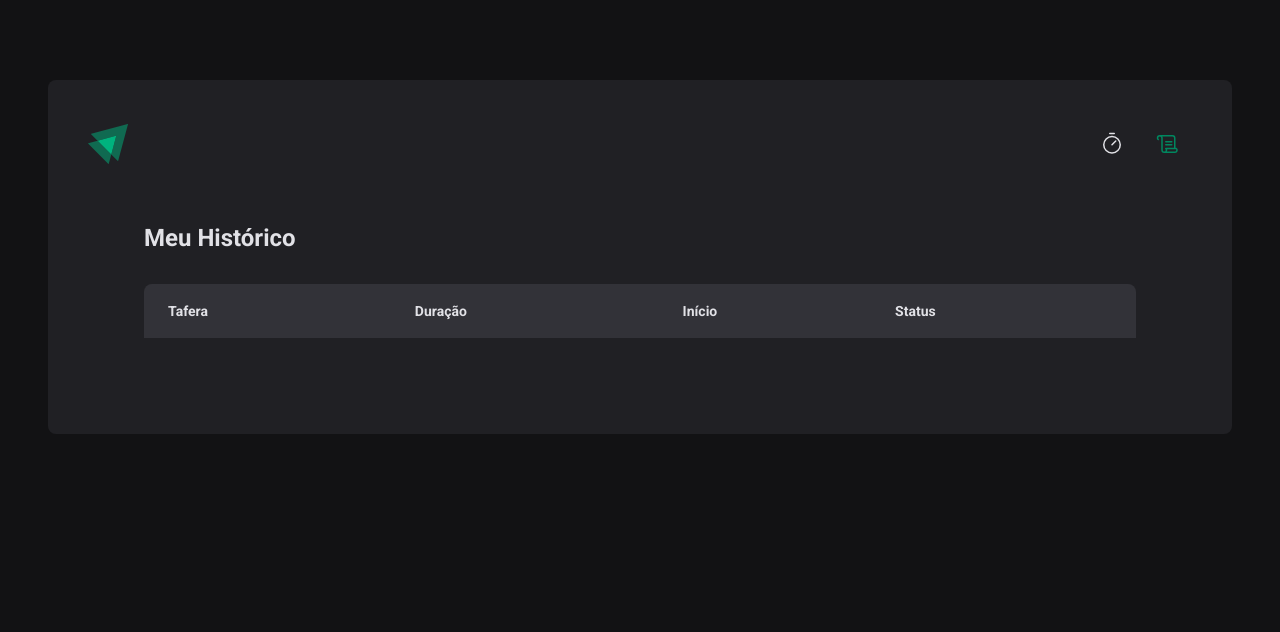
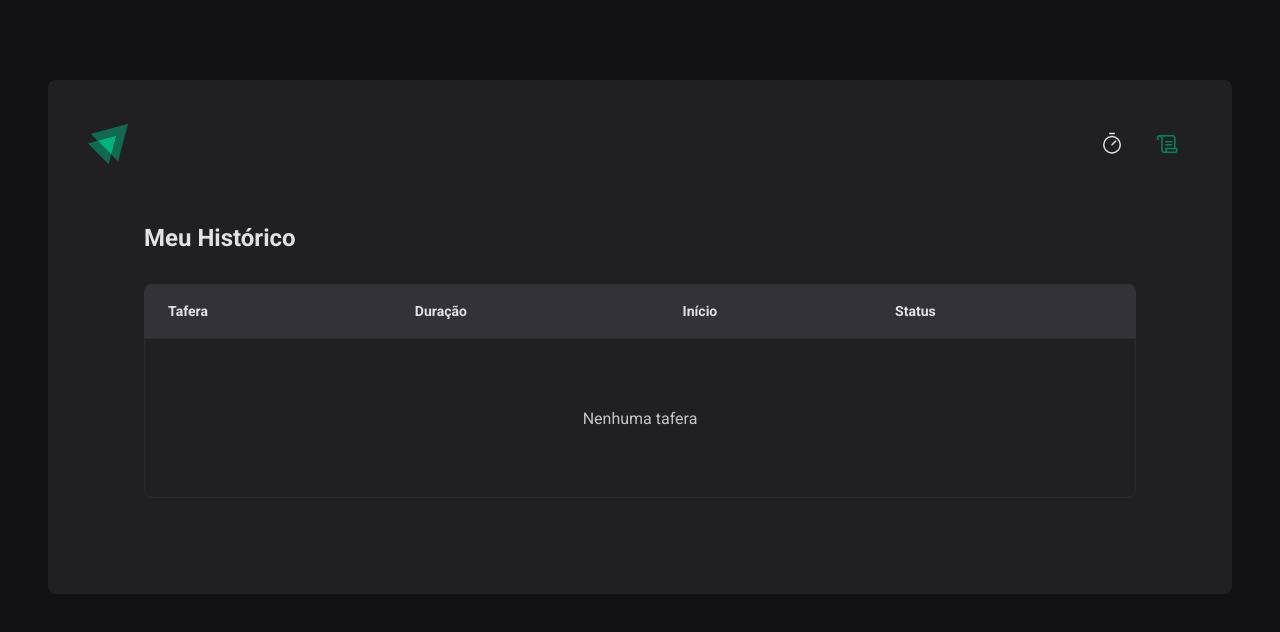
Before and after one commit to vctrhugoop/timer-ignite, a React (Vite) app: page /history in a window 1280 px wide. Shown: the top 632 px of the page. Built offline with nearby package versions, Linux system fonts and the light colour scheme.

Commit message:
✨ feat: add empty state table

```diff
--- a/src/pages/History/index.tsx
+++ b/src/pages/History/index.tsx
@@ -3,7 +3,12 @@ import { ptBR } from 'date-fns/locale';
 import { useContext } from 'react';
 
 import { CycleContext } from '../../contexts/CyclesContext';
-import { HistoryContainer, HistoryList, Status } from './styles';
+import {
+  EmptyContainer,
+  HistoryContainer,
+  HistoryList,
+  Status,
+} from './styles';
 
 export function History() {
   const { cycles } = useContext(CycleContext);
@@ -49,6 +54,7 @@ export function History() {
             })}
           </tbody>
         </table>
+        {cycles.length <= 0 && <EmptyContainer>Nenhuma tafera</EmptyContainer>}
       </HistoryList>
     </HistoryContainer>
   );
--- a/src/pages/History/styles.ts
+++ b/src/pages/History/styles.ts
@@ -82,3 +82,14 @@ export const Status = styled.span<StatusProps>`
       props.theme[STATUS_COLORS[props.statusColor]]};
   }
 `;
+
+export const EmptyContainer = styled.div`
+  border: 1px solid ${(props) => props.theme['gray-700']};
+  border-bottom-left-radius: 8px;
+  border-bottom-right-radius: 8px;
+  height: 10rem;
+
+  display: flex;
+  align-items: center;
+  justify-content: center;
+`;
```
